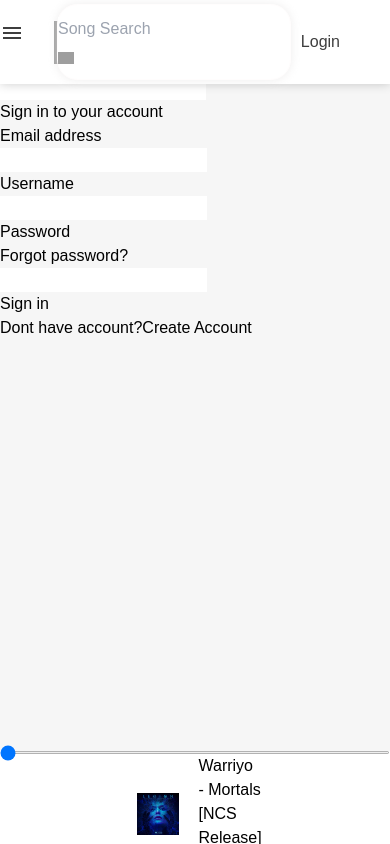
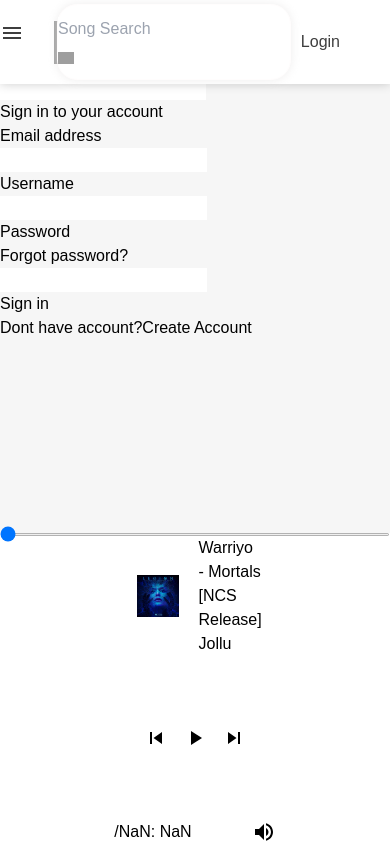
Before and after one commit to ankitkumardubeyji/JioMusicFrontend, a React (Vite) app: page /login in a window 390 px wide. Built offline with nearby package versions, Linux system fonts and the light colour scheme; no server answers; grey boxes are pictures that could not be loaded.

Commit message:
updated footer

```diff
--- a/src/index.css
+++ b/src/index.css
@@ -563,7 +563,10 @@ h1{
   .footer{
     display: flex;
     flex-direction: column;
-    gap:1px;
+    height: fit-content;
+  }
+
+  .foot{
     height: fit-content;
   }
 }
```
